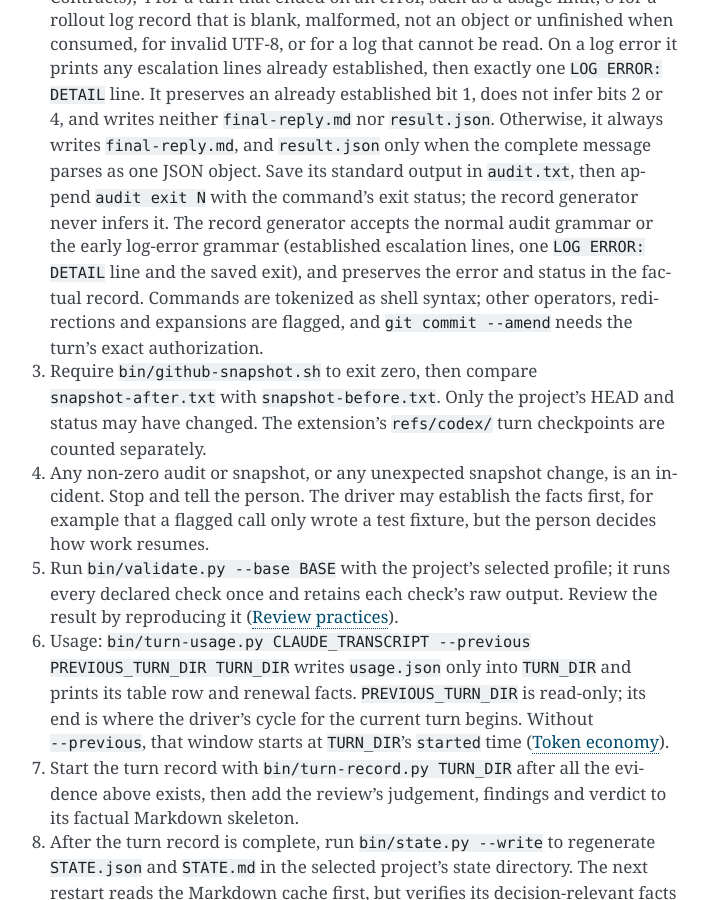
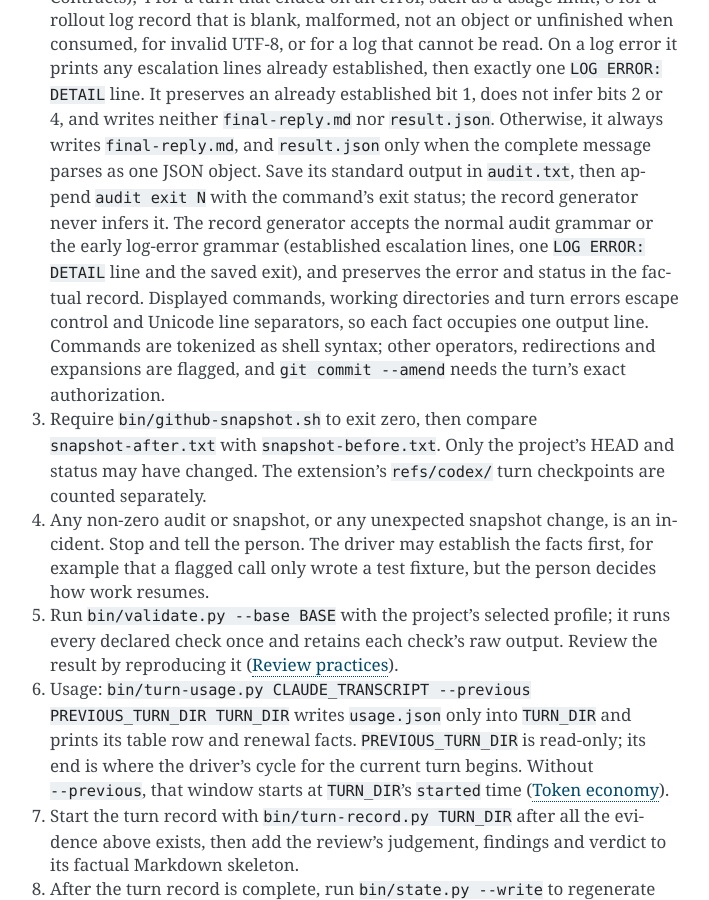
Before and after one commit to dememax/agent-cycle, a Sphinx documentation site: the page built from docs/turn.rst, in a window 1280 px wide and 900 px high, scrolled down 4275 px. Shown: the whole window, without its empty margins (400-1109 px from the left). Built offline with Sphinx 7.4.7, drawn with Linux system fonts in a browser that asks for light colours.

Commit message:
fix: escape every audit record display field
Escalation commands already escaped controls and Unicode line separators, but
their workdirs and TURN ERROR fields were printed raw. Apply display_command to
the workdir, error kind and truncated error message so none can forge another
audit-output record.

Document the one-line display contract. The allowlist decision continues to
use the original values; escaping changes output only.

Validation: all 112 audit tests pass; Ruff format and lint pass; the check_rst
semantic, fast-fix and final-check loop passes for docs/turn.rst.

Co-Authored-By: Codex GPT-5 <noreply@openai.com>

```diff
--- a/docs/turn.rst
+++ b/docs/turn.rst
@@ -207,9 +207,10 @@ After the turn
    record generator accepts the normal audit grammar or the early log-error
    grammar (established escalation lines, one ``LOG ERROR: DETAIL`` line and
    the saved exit), and preserves the error and status in the factual record.
-   Commands are tokenized as shell syntax; other operators, redirections and
-   expansions are flagged, and ``git commit --amend`` needs the turn's exact
-   authorization.
+   Displayed commands, working directories and turn errors escape control and
+   Unicode line separators, so each fact occupies one output line. Commands
+   are tokenized as shell syntax; other operators, redirections and expansions
+   are flagged, and ``git commit --amend`` needs the turn's exact authorization.
 3. Require ``bin/github-snapshot.sh`` to exit zero, then compare
    ``snapshot-after.txt`` with ``snapshot-before.txt``. Only the project's
    HEAD and status may have changed. The extension's ``refs/codex/`` turn
```
Also changed, not shown: 2 other files.
